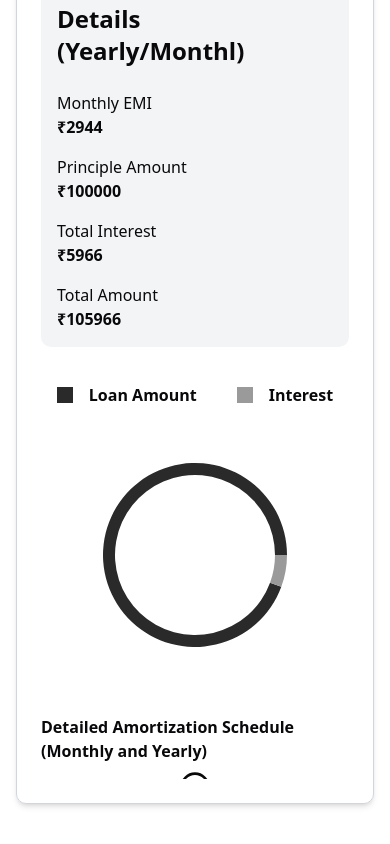
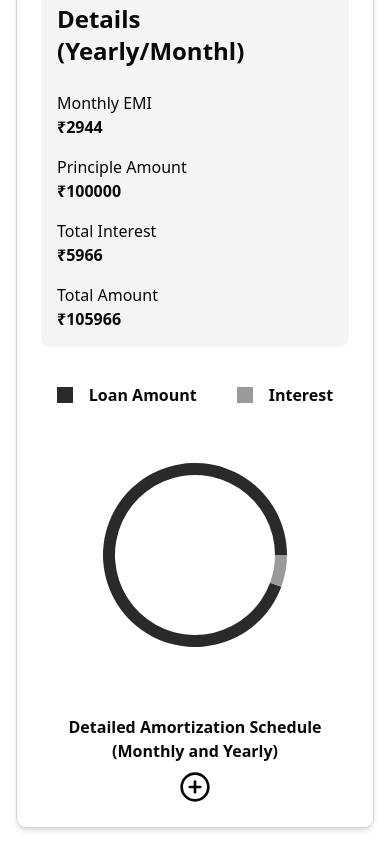
Before and after one commit to dhruv551122/verse-credit, a Next.js app: page / in a window 390 px wide. Shown: the part 560-1404 px from the top of the page. Before the commit the page ends 1380 px from the top, so only its background shows below. Built offline with nearby package versions, Linux system fonts and the light colour scheme.

Commit message:
fix: adjust max height of years detail section and center align title text

```diff
--- a/components/common/calculator-container.tsx
+++ b/components/common/calculator-container.tsx
@@ -101,12 +101,12 @@ const CalculatoContainer = ({
         {canShowYearsDetail && (
           <div
             className={cn(
-              "flex flex-col gap-6 max-h-16 transition-all duration-300 overflow-hidden",
+              "flex flex-col gap-6 max-h-24 sm:max-h-16 transition-all duration-300 overflow-hidden",
               isAccordianOpen && "max-h-1000"
             )}
           >
             <div className="flex flex-col items-center justify-center gap-2">
-              <p className="font-bold">
+              <p className="font-bold text-center">
                 Detailed Amortization Schedule (Monthly and Yearly)
               </p>
 
@@ -136,7 +136,9 @@ const CalculatoContainer = ({
                     <AccordionItem key={detail} value={detail}>
                       <AccordionTrigger>{detail}</AccordionTrigger>
                       <AccordionContent>
-                        <CalculatorTable data={groupedYearsDetail[detail as any]} />
+                        <CalculatorTable
+                          data={groupedYearsDetail[detail as any]}
+                        />
                       </AccordionContent>
                     </AccordionItem>
                   ))}
```
